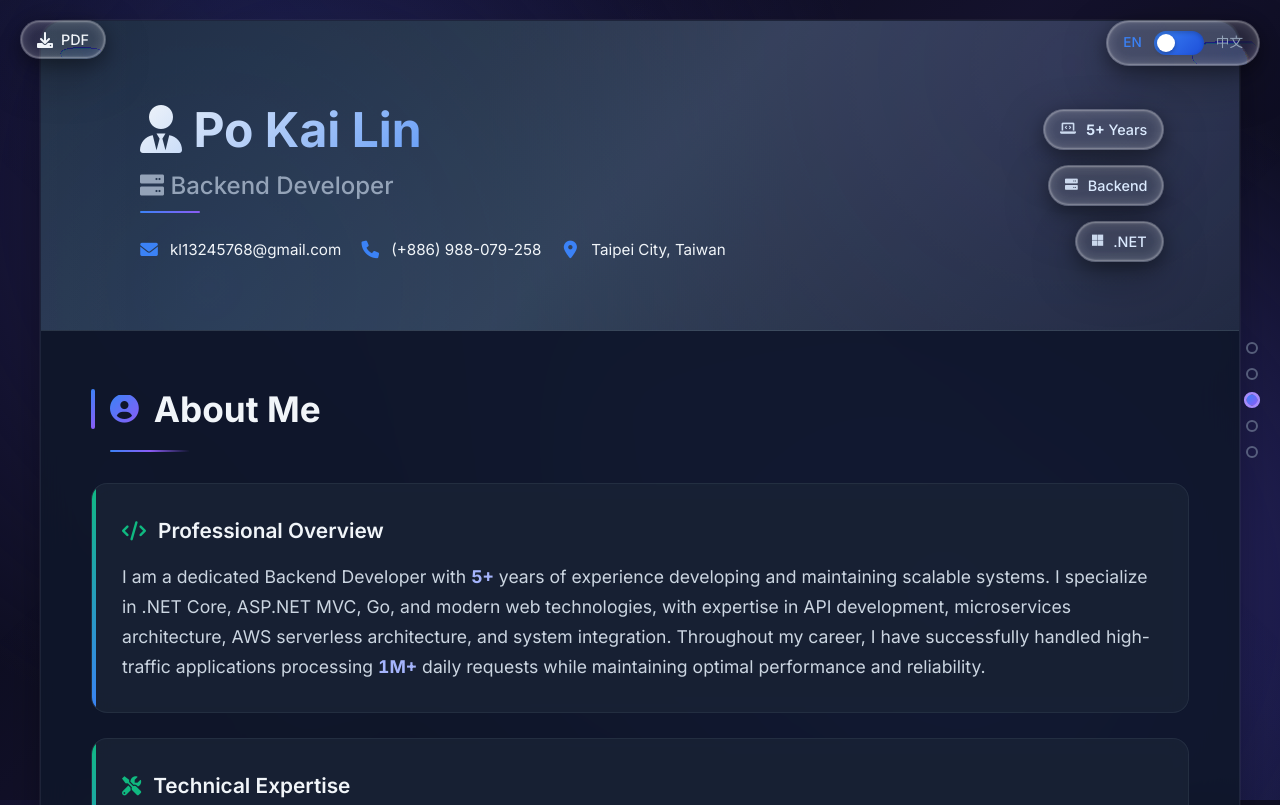
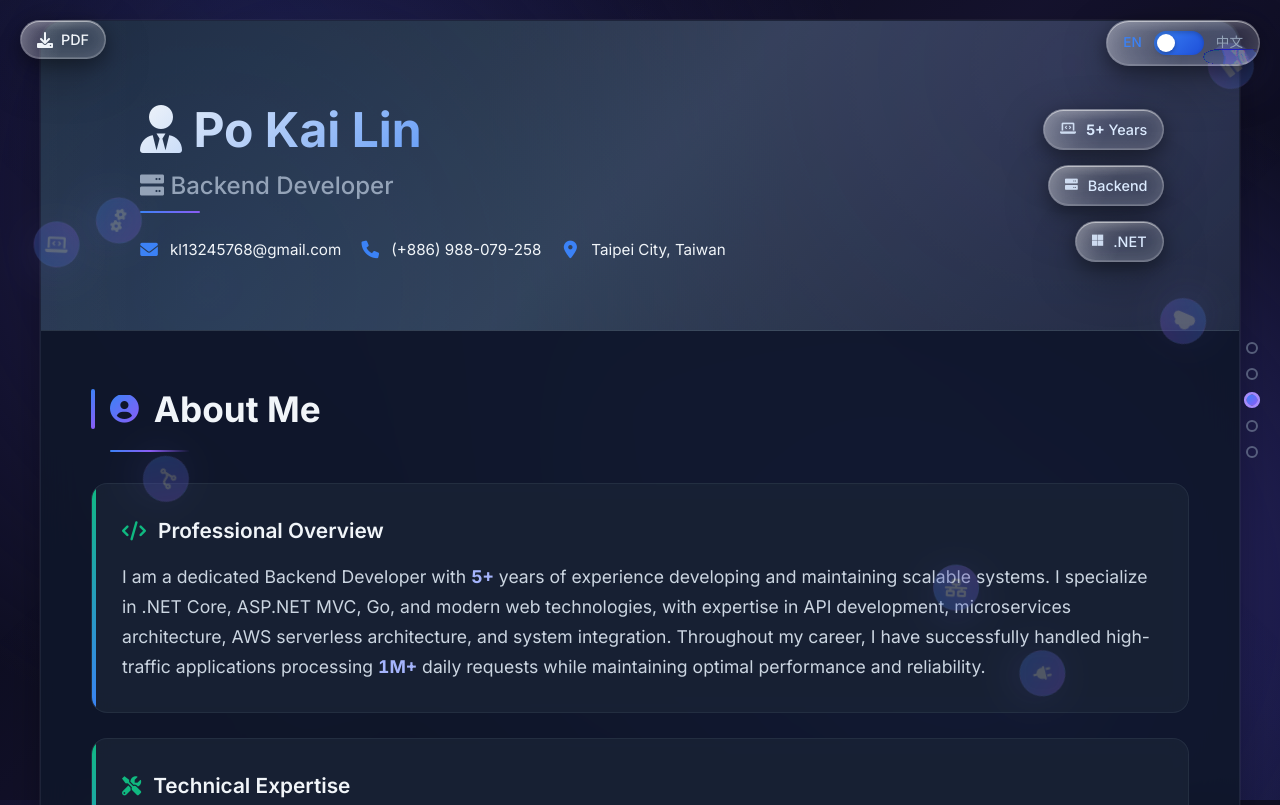
Before and after one commit to addsIV/Portfolio, a website: page index.html in a window 1280 px wide. Shown: the top 805 px of the page. Drawn offline with Linux system fonts and the light colour scheme.

Commit message:
Stronger glass, wandering background icons, bottom-centre notifications
- Background icons now roam the viewport above the content (behind the
  glass controls) with soft edge bounces, so refraction is visible
- Glass defaults pushed harder (distortion, blur, saturation) plus a
  top specular highlight and stronger rim
- Notifications move to the bottom centre as a glass pill so they no
  longer cover the language toggle

Co-Authored-By: Claude Fable 5.1 <noreply@anthropic.com>

```diff
--- a/glass-surface.js
+++ b/glass-surface.js
@@ -9,17 +9,17 @@
         borderWidth: 0.07,      // edge band, fraction of the shorter side
         brightness: 60,         // inner plate lightness (%)
         opacity: 0.93,          // inner plate alpha
-        blur: 11,               // inner plate blur (px) → how far refraction reaches inward
+        blur: 14,               // inner plate blur (px) → how far refraction reaches inward
         displace: 0.6,          // final blur on the refracted result
-        distortionScale: -140,  // displacement strength
+        distortionScale: -220,  // displacement strength
         redOffset: 0,
-        greenOffset: 10,
-        blueOffset: 20,
+        greenOffset: 14,
+        blueOffset: 28,
         xChannel: 'R',
         yChannel: 'G',
         mixBlendMode: 'difference',
-        saturation: 1.4,
-        backgroundOpacity: 0.1,
+        saturation: 1.6,
+        backgroundOpacity: 0.12,
     };
 
     let uid = 0;
--- a/index.html
+++ b/index.html
@@ -52,7 +52,7 @@
     </div>
 
     <!-- Floating identity pill (appears after the hero scrolls away) -->
-    <div class="glass-identity" data-glass='{"distortionScale":-160,"blur":14,"backgroundOpacity":0.06}' role="button" tabindex="0" title="Back to top">
+    <div class="glass-identity" data-glass='{"distortionScale":-240,"blur":16,"backgroundOpacity":0.08}' role="button" tabindex="0" title="Back to top">
         <i class="fas fa-user-tie"></i>
         <span class="glass-identity-name" data-en="Po Kai Lin" data-zh="林柏凱">Po Kai Lin</span>
         <span class="glass-identity-sep"></span>
@@ -88,15 +88,15 @@
                     </div>
                 </div>
                 <div class="header-decoration">
-                    <div class="tech-badge" data-glass='{"distortionScale":-90,"blur":8}'>
+                    <div class="tech-badge" data-glass='{"distortionScale":-150,"blur":10}'>
                         <i class="fas fa-laptop-code"></i>
                         <span data-en="5+ Years" data-zh="5年以上">5+ Years</span>
                     </div>
-                    <div class="tech-badge" data-glass='{"distortionScale":-90,"blur":8}'>
+                    <div class="tech-badge" data-glass='{"distortionScale":-150,"blur":10}'>
                         <i class="fas fa-server"></i>
                         <span data-en="Backend" data-zh="後端">Backend</span>
                     </div>
-                    <div class="tech-badge" data-glass='{"distortionScale":-90,"blur":8}'>
+                    <div class="tech-badge" data-glass='{"distortionScale":-150,"blur":10}'>
                         <i class="fab fa-microsoft"></i>
                         <span>.NET</span>
                     </div>
--- a/script.js
+++ b/script.js
@@ -98,30 +98,40 @@ document.addEventListener('DOMContentLoaded', function() {
         notification.textContent = message;
         notification.style.cssText = `
             position: fixed;
-            top: 20px;
-            right: 20px;
-            background: #4A90E2;
-            color: white;
-            padding: 12px 20px;
-            border-radius: 8px;
-            box-shadow: 0 4px 12px rgba(0, 0, 0, 0.15);
-            z-index: 1000;
+            bottom: 28px;
+            left: 50%;
+            padding: 12px 22px;
+            border-radius: 999px;
+            color: #f1f5f9;
+            z-index: 1600;
             font-family: 'Inter', sans-serif;
             font-size: 14px;
-            transform: translateX(100%);
-            transition: transform 0.3s ease;
+            font-weight: 500;
+            white-space: nowrap;
+            pointer-events: none;
+            opacity: 0;
+            transform: translate(-50%, 16px);
+            transition: opacity 0.3s ease, transform 0.35s cubic-bezier(0.22, 1, 0.36, 1);
         `;
+        if (window.GlassSurface) {
+            window.GlassSurface.apply(notification, { distortionScale: -160, blur: 12, backgroundOpacity: 0.14 });
+        } else {
+            notification.style.background = 'rgba(15, 23, 42, 0.92)';
+            notification.style.border = '1px solid rgba(148, 163, 184, 0.3)';
+        }
 
         document.body.appendChild(notification);
 
         // Animate in
-        setTimeout(() => {
-            notification.style.transform = 'translateX(0)';
-        }, 100);
+        requestAnimationFrame(() => requestAnimationFrame(() => {
+            notification.style.opacity = '1';
+            notification.style.transform = 'translate(-50%, 0)';
+        }));
 
         // Remove after 3 seconds
         setTimeout(() => {
-            notification.style.transform = 'translateX(100%)';
+            notification.style.opacity = '0';
+            notification.style.transform = 'translate(-50%, 16px)';
             setTimeout(() => {
                 if (notification.parentNode) {
                     notification.parentNode.removeChild(notification);
--- a/scroll-fx.js
+++ b/scroll-fx.js
@@ -225,16 +225,53 @@
         });
     }
 
-    /* ---------- 6. header parallax + floating icon drift ---------- */
+    /* ---------- 6. header parallax + wandering background icons ---------- */
     function setupParallax() {
         if (reduceMotion) return;
         const header = document.querySelector('.header');
+        onScroll((y) => { if (header) header.style.setProperty('--sy', clamp(y, 0, 700)); });
+        setupFloaters();
+    }
+
+    // Each background icon roams the viewport with a slowly turning heading,
+    // bounces softly off the edges, and still drifts with scroll (parallax).
+    function setupFloaters() {
         const floaters = [...document.querySelectorAll('.floating-element')];
-        floaters.forEach((f, i) => f.style.setProperty('--speed', (0.05 + (i % 4) * 0.04).toFixed(2)));
-        onScroll((y) => {
-            if (header) header.style.setProperty('--sy', clamp(y, 0, 700));
-            floaters.forEach((f) => { f.style.setProperty('--py', `${-y * parseFloat(f.style.getPropertyValue('--speed'))}px`); });
+        if (floaters.length === 0) return;
+        const rand = (lo, hi) => lo + Math.random() * (hi - lo);
+        const state = floaters.map((el, i) => {
+            const r = el.getBoundingClientRect();
+            return {
+                el, x: 0, y: 0, ox: r.left, oy: r.top, w: r.width, h: r.height,
+                speed: rand(14, 30),                 // px per second
+                heading: rand(0, Math.PI * 2),
+                turn: rand(0.15, 0.4) * (Math.random() < 0.5 ? -1 : 1),
+                phase: rand(0, 100),
+                parallax: 0.05 + (i % 4) * 0.04,
+            };
         });
+        let scrollY = window.scrollY;
+        onScroll((y) => { scrollY = y; });
+
+        let last = performance.now();
+        const step = (now) => {
+            const dt = Math.min(0.05, (now - last) / 1000);
+            last = now;
+            const vw = window.innerWidth, vh = window.innerHeight, margin = 24;
+            for (const s of state) {
+                s.heading += Math.sin(now / 1000 * s.turn + s.phase) * dt * 0.9;
+                s.x += Math.cos(s.heading) * s.speed * dt;
+                s.y += Math.sin(s.heading) * s.speed * dt;
+                const left = s.ox + s.x, top = s.oy + s.y;
+                if (left < margin) { s.x = margin - s.ox; s.heading = Math.PI - s.heading; }
+                if (left + s.w > vw - margin) { s.x = vw - margin - s.w - s.ox; s.heading = Math.PI - s.heading; }
+                if (top < margin) { s.y = margin - s.oy; s.heading = -s.heading; }
+                if (top + s.h > vh - margin) { s.y = vh - margin - s.h - s.oy; s.heading = -s.heading; }
+                s.el.style.translate = `${s.x.toFixed(1)}px ${(s.y - scrollY * s.parallax).toFixed(1)}px`;
+            }
+            requestAnimationFrame(step);
+        };
+        requestAnimationFrame(step);
     }
 
     /* ---------- 8. floating identity pill ---------- */
--- a/styles.css
+++ b/styles.css
@@ -2184,7 +2184,7 @@ input:checked + .slider:before {
     transform: translateY(calc(var(--sy) * -0.15px)) scale(1.2);
 }
 .floating-element {
-    translate: 0 var(--py, 0px);
+    pointer-events: none;
 }
 
 /* Cursor spotlight */
@@ -2223,7 +2223,6 @@ input:checked + .slider:before {
     .reveal { opacity: 1; transform: none; transition: none; }
     .section-title::after { transform: none; transition: none; }
     .header .profile-section, .header::before { transform: none; opacity: 1; }
-    .floating-element { translate: none; }
 }
 
 @media print {
@@ -2336,3 +2335,40 @@ body.chinese-mode .glass-surface.pdf-download-btn:hover {
 @media print {
     .glass-identity, .glass-surface-svg { display: none !important; }
 }
+
+/* Background icons roam above the content (behind the glass controls) */
+.floating-element {
+    z-index: 2;
+    opacity: 0.24;
+    width: 46px;
+    height: 46px;
+    font-size: 18px;
+    box-shadow: 0 8px 32px rgba(99, 102, 241, 0.35);
+}
+.floating-element:hover {
+    opacity: 0.24;
+    transform: none;
+}
+
+/* Glass: stronger rim + top specular highlight */
+.glass-surface {
+    border-color: rgba(255, 255, 255, 0.28) !important;
+    box-shadow:
+        0 0 0 1px rgba(255, 255, 255, 0.08) inset,
+        0 1px 0 0 rgba(255, 255, 255, 0.45) inset,
+        0 -1px 0 0 rgba(255, 255, 255, 0.08) inset,
+        0 0 14px 4px rgba(255, 255, 255, 0.10) inset,
+        0 6px 18px rgba(0, 0, 0, 0.35),
+        0 16px 48px rgba(0, 0, 0, 0.25) !important;
+}
+.glass-surface::after {
+    content: '';
+    position: absolute;
+    inset: 0;
+    border-radius: inherit;
+    background:
+        linear-gradient(115deg, rgba(255, 255, 255, 0.28) 0%, rgba(255, 255, 255, 0.06) 38%, transparent 55%),
+        radial-gradient(120% 60% at 50% -10%, rgba(255, 255, 255, 0.22), transparent 60%);
+    pointer-events: none;
+    z-index: 0;
+}
```
